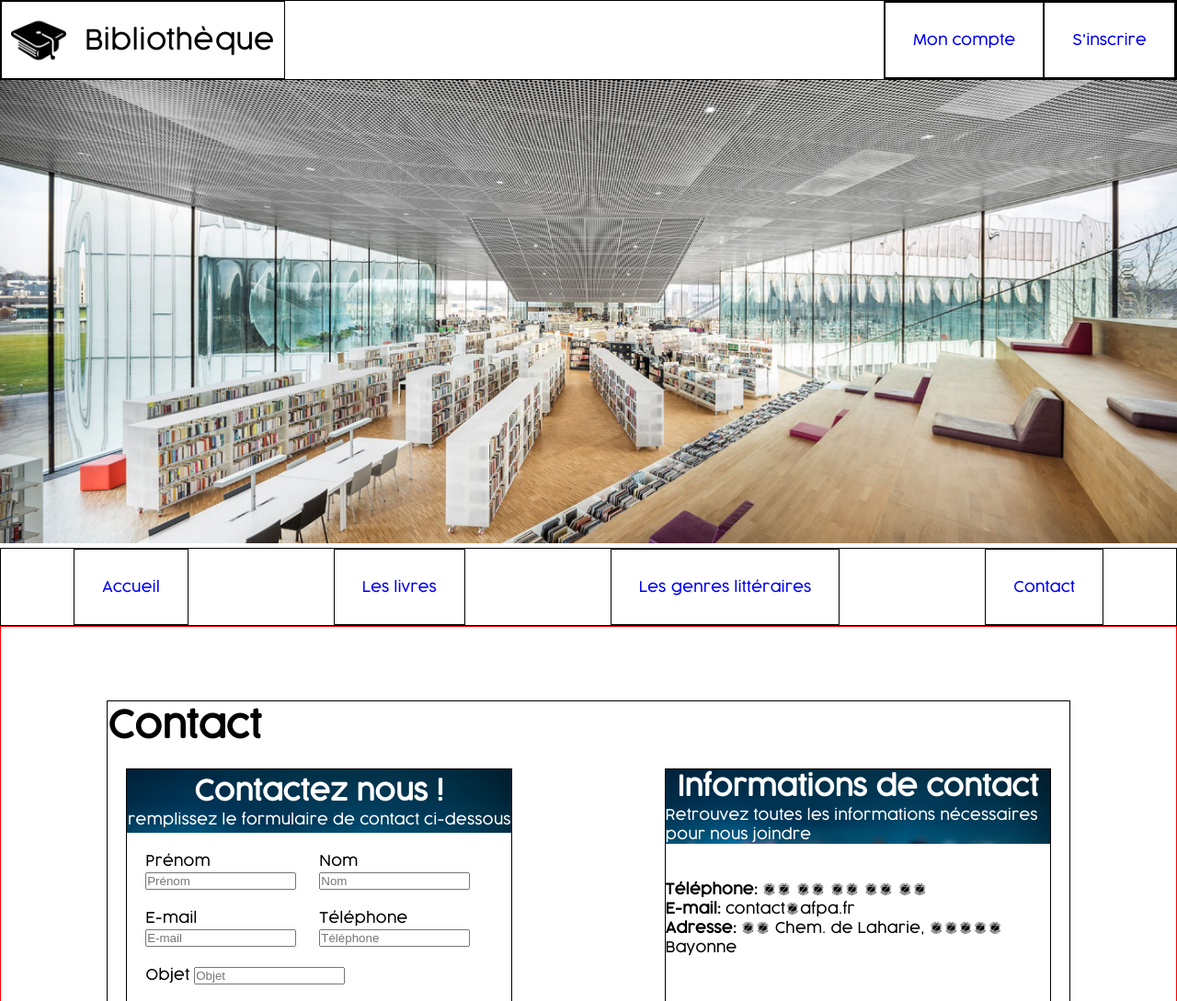
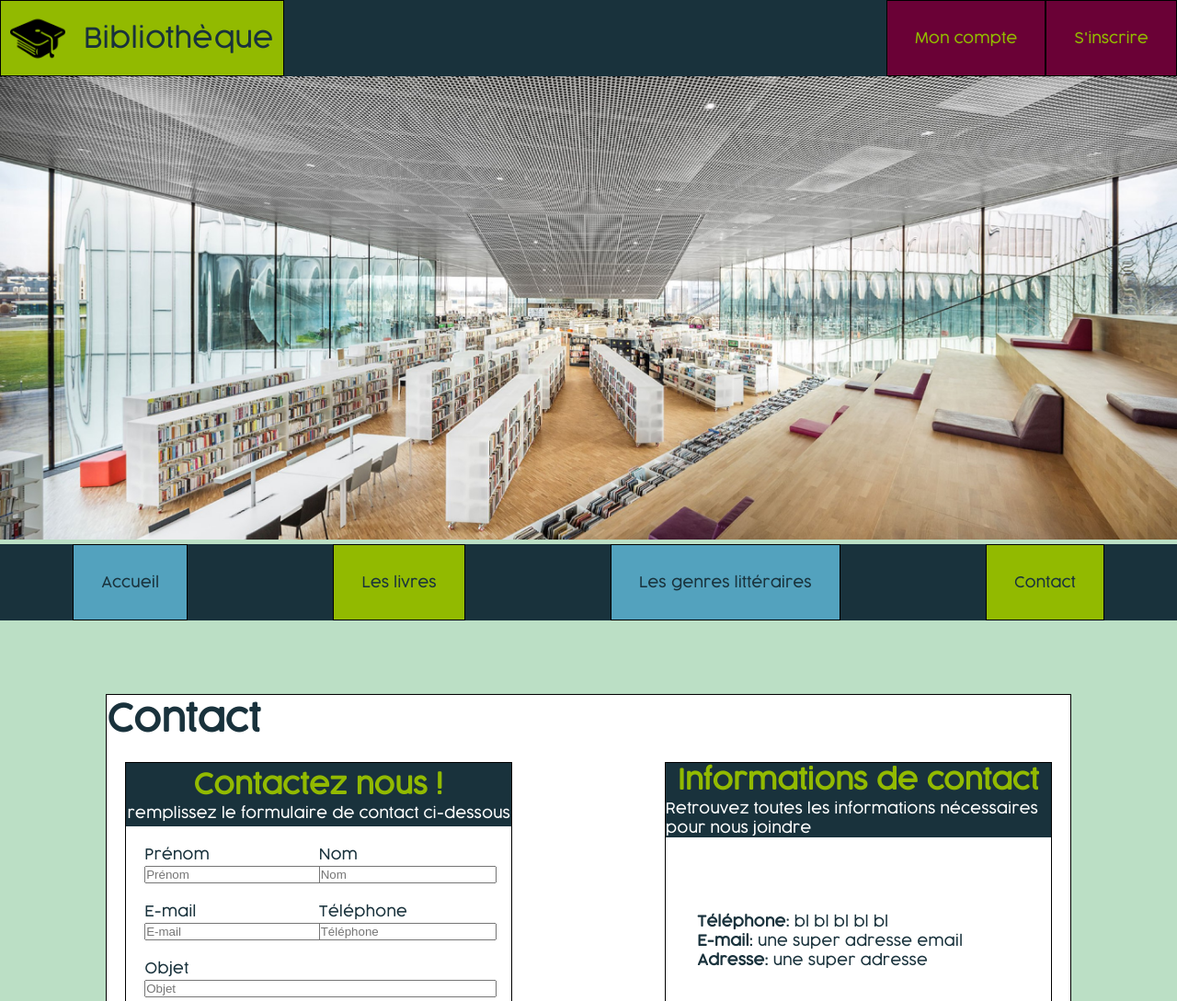
Before and after one commit to bapHyv/bibliotheque, a PHP site: page /contact.html in a window 1280 px wide. Shown: the top 1089 px of the page at 92% size. Run offline with PHP 8.4, Linux system fonts and the light colour scheme; some libraries are stand-ins or nearby versions; some web fonts are replaced; grey boxes are pictures that could not be loaded.

Commit message:
colored the entire website

```diff
--- a/contact.html
+++ b/contact.html
@@ -8,16 +8,17 @@
     <link rel="stylesheet" href="./owlcarousel/dist/assets/owl.carousel.min.css">
     <link rel="stylesheet" href="./owlcarousel/dist/assets/owl.theme.default.min.css">
     <link rel="stylesheet" href="./css/index.css">
+    <link rel="stylesheet" href="./css/contact.css">
     <title>Contact</title>
 </head>
 
 <body>
     <header>
         <div class="top-bar">
-            <div class="logo-and-name">
+            <a href="./index.html" class="logo-and-name">
                 <img class="logo" src="./assets/logo.png" alt="">
                 <p class="name">Bibliothèque</p>
-            </div>
+            </a>
             <div class="account-and-subscribe">
                 <a class="account" href="#">Mon compte</a>
                 <a class="subscribe" href="#">S'inscrire</a>
@@ -27,9 +28,9 @@
             <img class="banniere" src="./assets/banniere.jpg" alt="">
         </div>
         <div class="navbar">
-            <a class="links-navbar" href="./index.html">Accueil</a>
+            <a class="links-navbar home" href="./index.html">Accueil</a>
             <a class="links-navbar" href="./livres.html">Les livres</a>
-            <a class="links-navbar" href="./categories.html">Les genres littéraires</a>
+            <a class="links-navbar gender" href="./categories.html">Les genres littéraires</a>
             <a class="links-navbar" href="./contact.html">Contact</a>
         </div>
     </header>
@@ -40,7 +41,7 @@
                 <section class="contact-form">
                     <div class="contact-form-header">
                         <div class="contact-form-titles">
-                            <h3>
+                            <h3 class="card-title">
                                 Contactez nous !
                             </h3>
                             <p>remplissez le formulaire de contact ci-dessous</p>
@@ -85,7 +86,7 @@
                 <section class="contact-info">
                     <div class="contact-info-header">
                         <div class="contact-info-titles">
-                            <h3>
+                            <h3 class="card-title">
                                 Informations de contact
                             </h3>
                             <p>Retrouvez toutes les informations nécessaires pour nous joindre</p>
@@ -93,9 +94,9 @@
                     </div>
                     <div class="contact-info-body">
                         <div class="contact-informations">
-                            <p><b>Téléphone: </b>09 72 72 39 36</p>
-                            <p><b>E-mail: </b>contact@afpa.fr</p>
-                            <p><b>Adresse: </b>25 Chem. de Laharie, 64100 Bayonne</p>
+                            <p><b>Téléphone: </b>bl bl bl bl bl</p>
+                            <p><b>E-mail: </b>une super adresse email</p>
+                            <p><b>Adresse: </b>une super adresse</p>
                         </div>
                         <div class="contact-location">
                             <iframe
@@ -111,18 +112,18 @@
     <footer>
         <div class="section-footer plan-site">
             <h3>Plan du site</h3>
-            <div><a href="./index.html">Accueil</a></div>
+            <div><a class="home" href="./index.html">Accueil</a></div>
             <div><a href="./livres.html">Les Livres</a></div>
-            <div><a href="./categories.html">Les Catégories</a></div>
+            <div><a class="gender" href="./categories.html">Les Catégories</a></div>
             <div><a href="./contact.html">Contact</a></div>
         </div>
         <div class="section-footer location">
             <h3>Nous trouver</h3>
             <div class="map-and-address">
-                <img src="https://via.placeholder.com/400x250" alt="">
-                <div class="address">
-                    <h4>Adresse</h4>
-                    <p>25 Chem. de Laharie, 64100 Bayonne</p>
+                <div class="map-and-address">
+                    <iframe
+                        src="https://www.google.com/maps/embed?pb=!1m18!1m12!1m3!1d2893.8637856445685!2d-1.4735480841658928!3d43.50517707000725!2m3!1f0!2f0!3f0!3m2!1i1024!2i768!4f13.1!3m3!1m2!1s0xd5140e52167421f%3A0x363e8553b5656d92!2sAfpa!5e0!3m2!1sen!2sfr!4v1642764812627!5m2!1sen!2sfr"
+                        width="600" height="250" style="border:0;" allowfullscreen="" loading="lazy"></iframe>
                 </div>
             </div>
         </div>
--- a/css/contact.css
+++ b/css/contact.css
@@ -0,0 +1,94 @@
+:root {
+  --gunmetal: #19323c;
+  --turquoise-green: #bbdfc5;
+  --acid-green: #92ba00;
+  --tyrian-purple: #6a0136;
+  --maximum-blue: #53a2be;
+}
+
+.row-section {
+  display: flex;
+  justify-content: space-between;
+  height: 100%;
+}
+
+.contact-form,
+.contact-info {
+  border: 1px solid black;
+  padding: 0;
+  width: 40%;
+  display: flex;
+  flex-direction: column;
+  justify-content: space-between;
+}
+
+.contact-form {
+  margin: 0px 0px 20px 20px;
+}
+
+.contact-form-header,
+.contact-info-header {
+  width: 100%;
+  height: 81px;
+  background-color: var(--gunmetal);
+  background-size: cover;
+  background-repeat: no-repeat;
+}
+
+.contact-form-titles,
+.contact-info-titles {
+  width: 100%;
+  height: 100%;
+  display: flex;
+  flex-direction: column;
+  justify-content: center;
+  align-items: center;
+  color: white;
+}
+
+.card-title {
+  color: var(--acid-green);
+}
+
+form {
+  width: 100%;
+  height: 100%;
+}
+
+.contact-form-body {
+  padding: 10px;
+  display: flex;
+  flex-direction: column;
+}
+
+.contact-form-inputs {
+  margin: 10px;
+  display: flex;
+  justify-content: space-between;
+}
+
+.contact-form-inputs-container {
+  width: 100%;
+}
+
+label {
+    color: var(--gunmetal);
+}
+
+input {
+  width: 100%;
+}
+
+.contact-form-textarea {
+  display: flex;
+  flex-direction: column;
+  margin-top: 20px;
+}
+
+.contact-info {
+  margin: 0px 20px 20px 0px;
+}
+
+.contact-informations {
+    color: var(--gunmetal);
+}
--- a/css/index.css
+++ b/css/index.css
@@ -8,7 +8,11 @@
 }
 
 :root {
-
+  --gunmetal: #19323C;
+  --turquoise-green: #BBDFC5;
+  --acid-green: #92ba00;
+  --tyrian-purple: #6A0136;
+  --maximum-blue: #53A2BE;
 }
 
 * {
@@ -18,19 +22,24 @@
 
 body {
   font-family: 'Cocogoose';
+  color: var(--turquoise-green);
+  background-color: var(--turquoise-green);
 }
 
 a {
   text-decoration: none;
+  color:var(--gunmetal);
+  background-color: var(--acid-green);
 }
 
 h1,h2,h3,h4,h5,h6 {
+  color: var(--gunmetal);
 }
 
 .top-bar {
   display: flex;
   justify-content: space-between;
-  border: 1px solid black;
+  background-color: var(--gunmetal);
 }
 
 .logo-and-name {
@@ -54,7 +63,11 @@ h1,h2,h3,h4,h5,h6 {
   display: flex;
   align-items: center;
   justify-content: center;
-  border: 1px solid black;
+}
+
+.account-and-subscribe a {
+  background-color: var(--tyrian-purple);
+  color: var(--acid-green);
 }
 
 .account {
@@ -72,9 +85,13 @@ h1,h2,h3,h4,h5,h6 {
 }
 
 .navbar {
-  border: 1px solid black;
   display: flex;
   justify-content: space-around;
+  background-color: var(--gunmetal);
+}
+
+.home, .gender {
+  background-color: var(--maximum-blue);
 }
 
 .links-navbar {
@@ -83,12 +100,12 @@ h1,h2,h3,h4,h5,h6 {
 }
 
 main {
-  border: 1px solid red;
   padding: 10vh 9vw;
 }
 
 .container {
   border: 1px solid black;
+  background-color: white;
 }
 
 section {
@@ -115,12 +132,13 @@ h2 {
 .owl-next {
   font-size: 30px !important;
   margin: 5px !important;
+  color: var(--tyrian-purple) !important;
 }
 
 .owl-dot {
   height: 12px !important;
   width: 12px !important;
-  background-color: rgb(172, 172, 172) !important;
+  background-color: var(--maximum-blue) !important;
   border-radius: 50px !important;
   margin: 5px !important;
 }
@@ -128,13 +146,17 @@ h2 {
 .owl-dot.active {
   height: 15px !important;
   width: 15px !important;
-  background-color: rgb(72, 72, 72) !important;
+  background-color: var(--acid-green) !important;
 }
 
 footer {
-  border: 1px solid black;
   display: flex;
   justify-content: space-between;
+  background-color: var(--gunmetal);
+}
+
+footer h3 {
+  color:var(--acid-green)
 }
 
 .section-footer {
@@ -151,11 +173,13 @@ footer {
 
 h3 {
   font-size: 30px;
+  text-align: center;
 }
 
 .map-and-address {
   display: flex;
   flex-direction: row;
+  color: var(--gunmetal);
 }
 
 .address {
@@ -166,75 +190,3 @@ h3 {
 h4 {
   font-size: 25px;
 }
-
-.row-section {
-  display: flex;
-  justify-content: space-between;
-  height: 100%;
-}
-
-.contact-form, .contact-info {
-  border: 1px solid black;
-  padding: 0;
-  width: 40%;
-  display: flex;
-  flex-direction: column;
-  justify-content: space-between;
-}
-
-.contact-form {
-  margin: 0px 0px 20px 20px;
-}
-
-.contact-form-header, .contact-info-header {
-  width: 100%;
-  height: 81px;
-  background: url('../assets/contact_form_header_bg_blured.jpg');
-  background-size: cover;
-  background-repeat: no-repeat;
-}
-
-.contact-form-titles, .contact-info-titles {
-  width: 100%;
-  height: 100%;
-  display: flex;
-  flex-direction: column;
-  justify-content: center;
-  align-items: center;
-  color: white;
-}
-
-form {
-  width: 100%;
-  height: 100%;
-}
-
-.contact-form-body {
-  padding: 10px;
-  display: flex;
-  flex-direction: column;
-}
-
-.contact-form-inputs {
-  margin: 10px;
-  display: flex;
-  justify-content: space-between;
-}
-
-.contact-form-inputs-container {
-  width: 100%;
-}
-
-input {
-  width: 160px;
-}
-
-.contact-form-textarea {
-  display: flex;
-  flex-direction: column;
-  margin-top: 20px;
-}
-
-.contact-info {
-  margin: 0px 20px 20px 0px;
-}
```
Also changed, not shown: index.html (+9 -11 lines).
